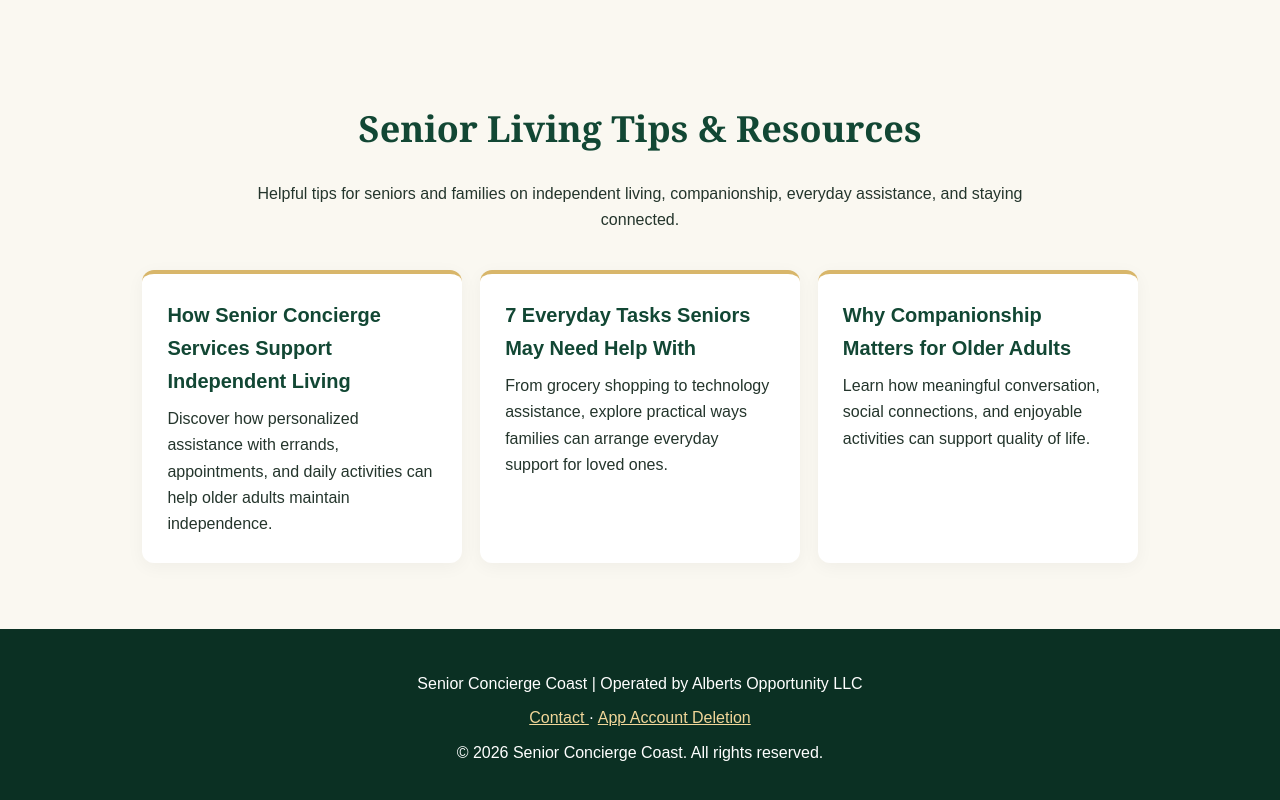
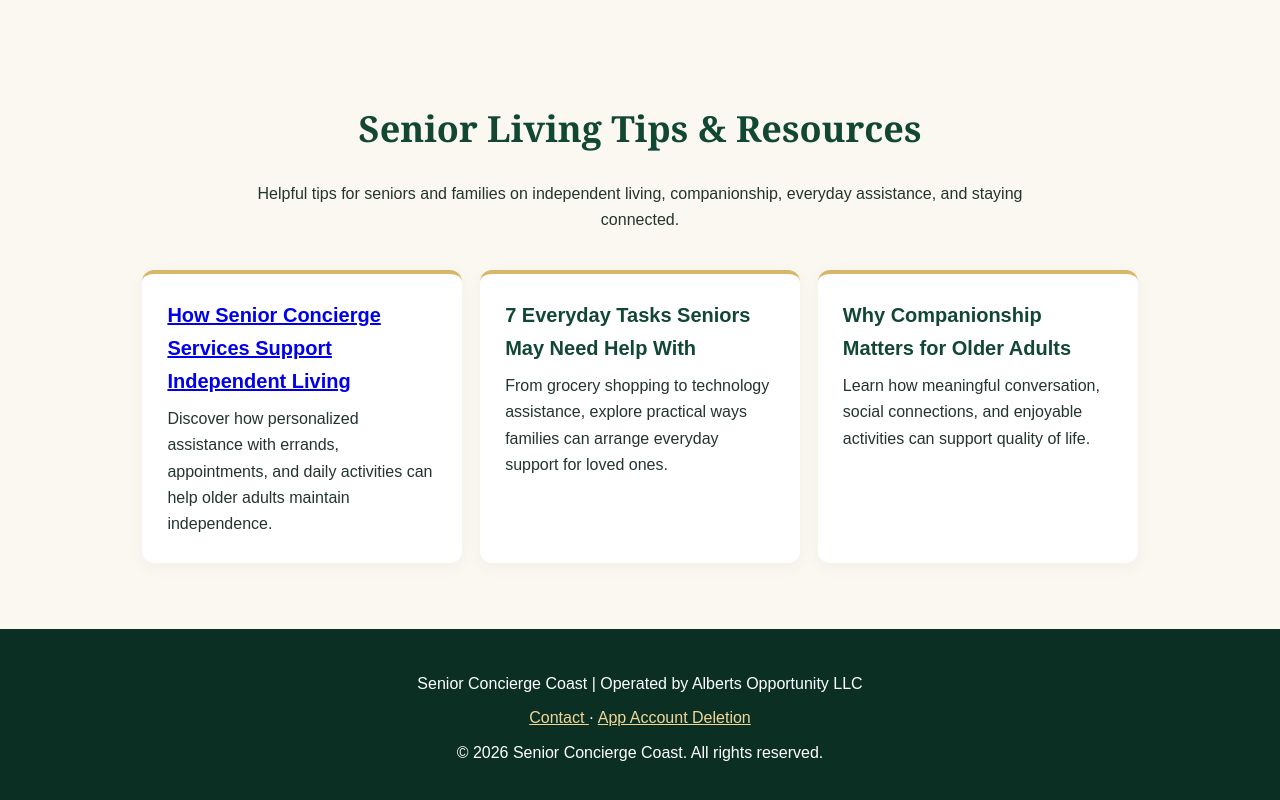
Before and after one commit to albertsopportunity/senior-concierge-website, a plain HTML site: page index.html in a window 1280 px wide. Shown: the part 2847-3647 px from the top of the page. Drawn offline with Linux system fonts and the light colour scheme.

Commit message:
Update service title to be a clickable link

```diff
--- a/index.html
+++ b/index.html
@@ -523,8 +523,11 @@
   <div class="services">
 
     <article class="service">
-      <h3>How Senior Concierge Services Support Independent Living</h3>
-      <p>
+<h3>
+  <a href="senior-concierge-independent-living.html">
+    How Senior Concierge Services Support Independent Living
+  </a>
+</h3>      <p>
         Discover how personalized assistance with
         errands, appointments, and daily activities
         can help older adults maintain independence.
```
